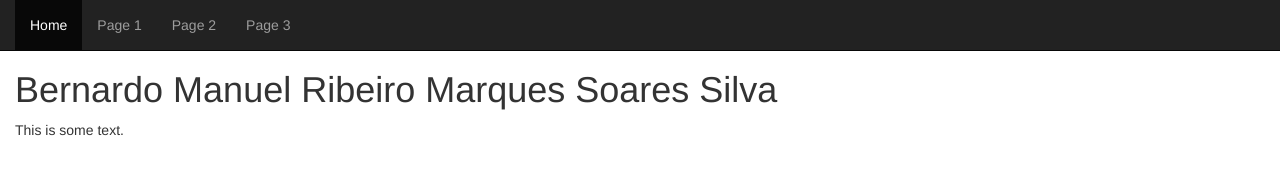
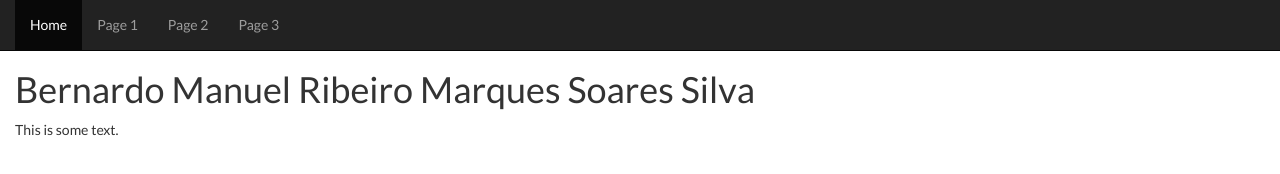
Before and after one commit to Yusoi/Yusoi.github.io, a plain HTML site: page index.html in a window 1280 px wide. Drawn offline with nearby package versions, Linux system fonts and the light colour scheme.

Commit message:
changed font

```diff
--- a/index.html
+++ b/index.html
@@ -7,7 +7,14 @@
     <link rel="stylesheet" href="https://maxcdn.bootstrapcdn.com/bootstrap/3.3.7/css/bootstrap.min.css">
     <script src="https://ajax.googleapis.com/ajax/libs/jquery/3.2.0/jquery.min.js"></script>
     <script src="https://maxcdn.bootstrapcdn.com/bootstrap/3.3.7/js/bootstrap.min.js"></script>
+    <link href="https://fonts.googleapis.com/css?family=Lato" rel="stylesheet">
+    <style>
+        body {
+            font-family: 'Lato', sans-serif;
+        }
+    </style>
 </head>
+
 <body>
 
 <nav class = "navbar navbar-inverse navbar-fixed-top">
```
Lines whose indentation alone changed are shown as unchanged.
